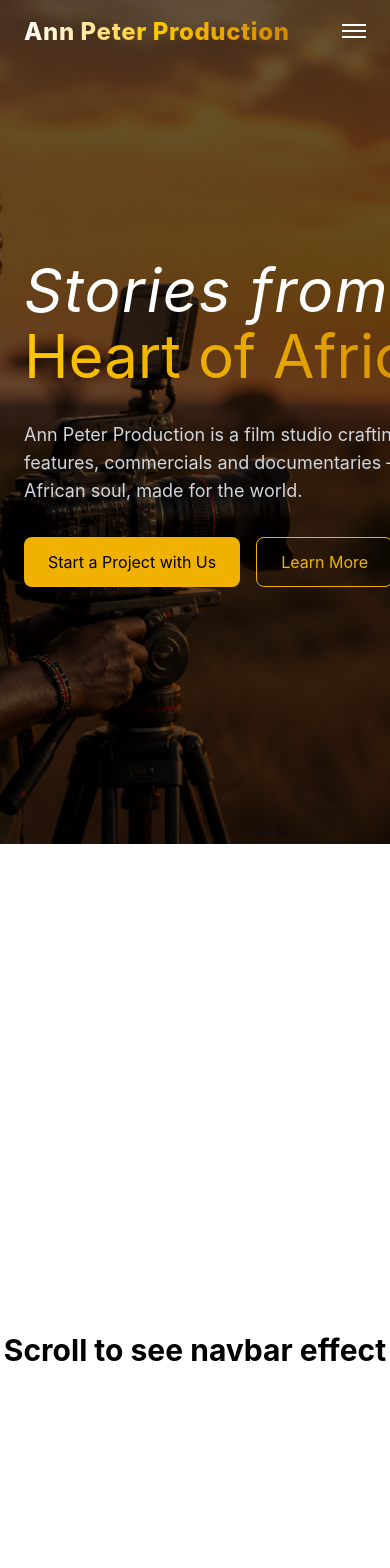
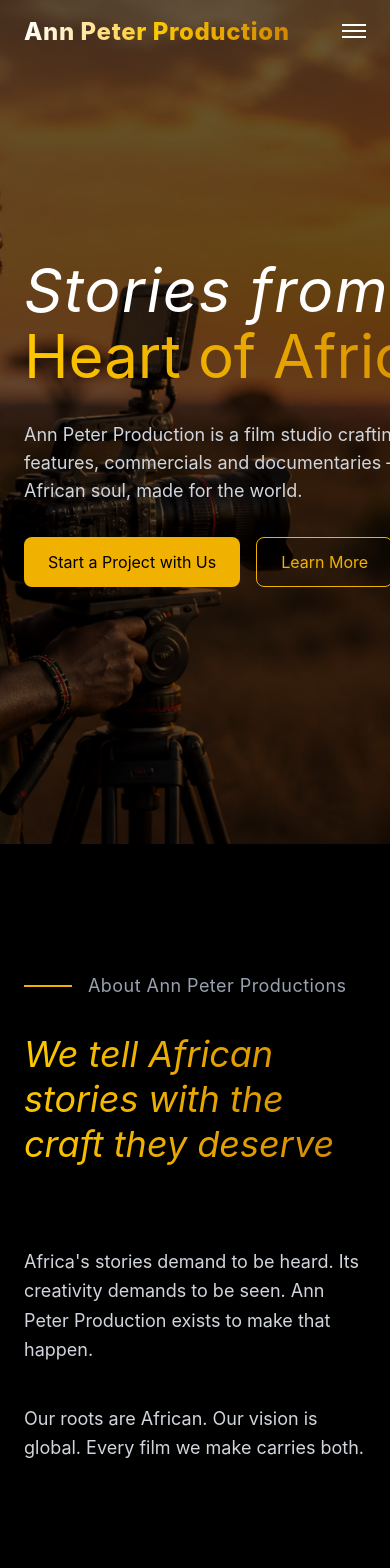
Before and after one commit to Grantex/ann-peter-production, a React (Vite) app: page / in a window 390 px wide. Shown: the top 1568 px of the page. Built offline with nearby package versions, Linux system fonts and the light colour scheme.

Commit message:
feat: About section done and styled for both desktop and mobile

```diff
--- a/src/App.tsx
+++ b/src/App.tsx
@@ -9,10 +9,27 @@ function App() {
     const handleScroll = () => {
       setScrolled(window.scrollY > 10)
     }
-
     window.addEventListener("scroll", handleScroll)
     return () => window.removeEventListener("scroll", handleScroll)
   }, [])
+
+  const navItems = [
+    { label: "Home", href: "#home" },
+    { label: "About", href: "#about" },
+    { label: "Services", href: "#services" },
+    { label: "Works", href: "#works" },
+    { label: "Contact", href: "#contact" },
+  ]
+
+  const scrollToSection = (href: string) => {
+    const id = href.replace("#", "")
+    const section = document.getElementById(id)
+    if (section) {
+      const offset = 72
+      const top = section.getBoundingClientRect().top + window.scrollY - offset
+      window.scrollTo({ top, behavior: "smooth" })
+    }
+  }
 
   return (
     <div className="min-h-screen text-white">
@@ -20,7 +37,7 @@ function App() {
       {/* Navbar */}
       <nav
         className={`fixed top-0 left-0 w-full z-50 px-6 md:px-10 py-4 flex justify-between items-center transition-all duration-300
-        ${scrolled ? "bg-white/80 backdrop-blur-md shadow-md border-b border-gray-200" : "bg-transparent"}
+        ${scrolled ? "bg-black/80 backdrop-blur-md shadow-md border-b border-gray-800" : "bg-transparent"}
         `}
       >
         {/* Logo */}
@@ -30,15 +47,15 @@ function App() {
 
         {/* Desktop Menu */}
         <div className="hidden md:flex space-x-8 text-gray-300">
-          {["Home", "About", "Services", "Works", "Contact"].map((item) => (
-            <a
-              key={item}
-              href="#"
+          {navItems.map((item) => (
+            <button
+              key={item.label}
+              onClick={() => scrollToSection(item.href)}
               className="relative group transition"
             >
-              {item}
+              {item.label}
               <span className="absolute left-0 -bottom-1 w-0 h-[2px] bg-yellow-500 transition-all duration-300 group-hover:w-full"></span>
-            </a>
+            </button>
           ))}
         </div>
 
@@ -62,56 +79,94 @@ function App() {
       {/* Mobile Menu */}
       {menuOpen && (
         <div className="fixed top-0 left-0 w-full h-screen bg-black/95 flex flex-col items-center justify-center space-y-8 text-xl z-40">
-          {["Home", "About", "Services", "Works", "Contact"].map((item) => (
-            <a key={item} href="#" onClick={() => setMenuOpen(false)}>
-              {item}
-            </a>
+          {navItems.map((item) => (
+            <button
+              key={item.label}
+              onClick={() => {
+                scrollToSection(item.href)
+                setMenuOpen(false)
+              }}
+              className="text-white hover:text-yellow-500 transition"
+            >
+              {item.label}
+            </button>
           ))}
         </div>
       )}
 
       {/* Hero Section */}
       <section
+        id="home"
         className="h-screen flex items-center px-6 md:px-16 bg-cover bg-center relative"
         style={{ backgroundImage: `url(${bgImage})` }}
       >
-        {/* Overlay */}
         <div className="absolute inset-0 bg-black/60"></div>
-
-        {/* Content */}
         <div className="relative z-10 max-w-3xl text-left">
-
-          {/* Artistic Heading */}
           <h1 className="font-display text-6xl md:text-8xl leading-[1.1] md:leading-[1.05] mb-8">
-
-            {/* First line */}
             <span className="block whitespace-nowrap text-white font-artistic italic tracking-wide">
               Stories from the
             </span>
-
-            {/* Second line */}
             <span className="block bg-gradient-to-r from-yellow-400 to-yellow-600 bg-clip-text text-transparent">
               Heart of Africa
             </span>
-
           </h1>
-
-          {/* Description */}
           <p className="text-gray-300 mb-8 text-lg">
             Ann Peter Production is a film studio crafting cinematic features,
             commercials and documentaries — rooted in African soul, made for the world.
           </p>
-
-          {/* Buttons */}
           <div className="flex space-x-4">
             <button className="bg-yellow-500 text-black px-6 py-3 rounded-lg hover:bg-yellow-600 transition">
               Start a Project with Us
             </button>
-
             <button className="border border-yellow-500 text-yellow-500 px-6 py-3 rounded-lg hover:bg-yellow-500 hover:text-black transition">
               Learn More
             </button>
           </div>
+        </div>
+      </section>
+
+      {/* About Section */}
+      <section id="about" className="bg-black text-white px-6 md:px-16 py-32">
+        <div className="max-w-7xl mx-auto">
+
+          {/* About Title - mobile only */}
+          <div className="flex items-center gap-4 mb-8 md:hidden">
+            <div className="w-12 h-[2px] bg-yellow-500"></div>
+            <h3 className="font-display text-lg tracking-wide text-gray-400">
+              About Ann Peter Productions
+            </h3>
+          </div>
+
+          {/* Top Artistic Statement */}
+          <div className="mb-20 md:ml-[50%] md:pl-8">
+            <h2 className="font-artistic italic text-4xl md:text-5xl leading-tight">
+              <span className="block bg-gradient-to-r from-yellow-400 to-yellow-600 bg-clip-text text-transparent">
+                We tell African stories with the craft they deserve
+              </span>
+            </h2>
+          </div>
+
+          {/* Main Grid */}
+          <div className="grid md:grid-cols-2 gap-16 items-start">
+            <div className="hidden md:block">
+              <div className="flex items-center gap-4 mb-4">
+                <div className="w-12 h-[2px] bg-yellow-500"></div>
+                <h3 className="font-display text-lg md:text-xl tracking-wide text-gray-400">
+                  About Ann Peter Productions
+                </h3>
+              </div>
+            </div>
+            <div className="grid md:grid-cols-2 gap-10 text-gray-300 text-lg leading-relaxed">
+              <p>
+                Africa's stories demand to be heard. Its creativity demands to be seen. Ann Peter Production
+                exists to make that happen.
+              </p>
+              <p>
+                Our roots are African. Our vision is global. Every film we make carries both.
+              </p>
+            </div>
+          </div>
+
         </div>
       </section>
 
--- a/src/index.css
+++ b/src/index.css
@@ -1,2 +1,10 @@
 
 @import "tailwindcss";
+
+html {
+  scroll-behavior: smooth;
+}
+
+section {
+  scroll-margin-top: 72px;
+}
```
